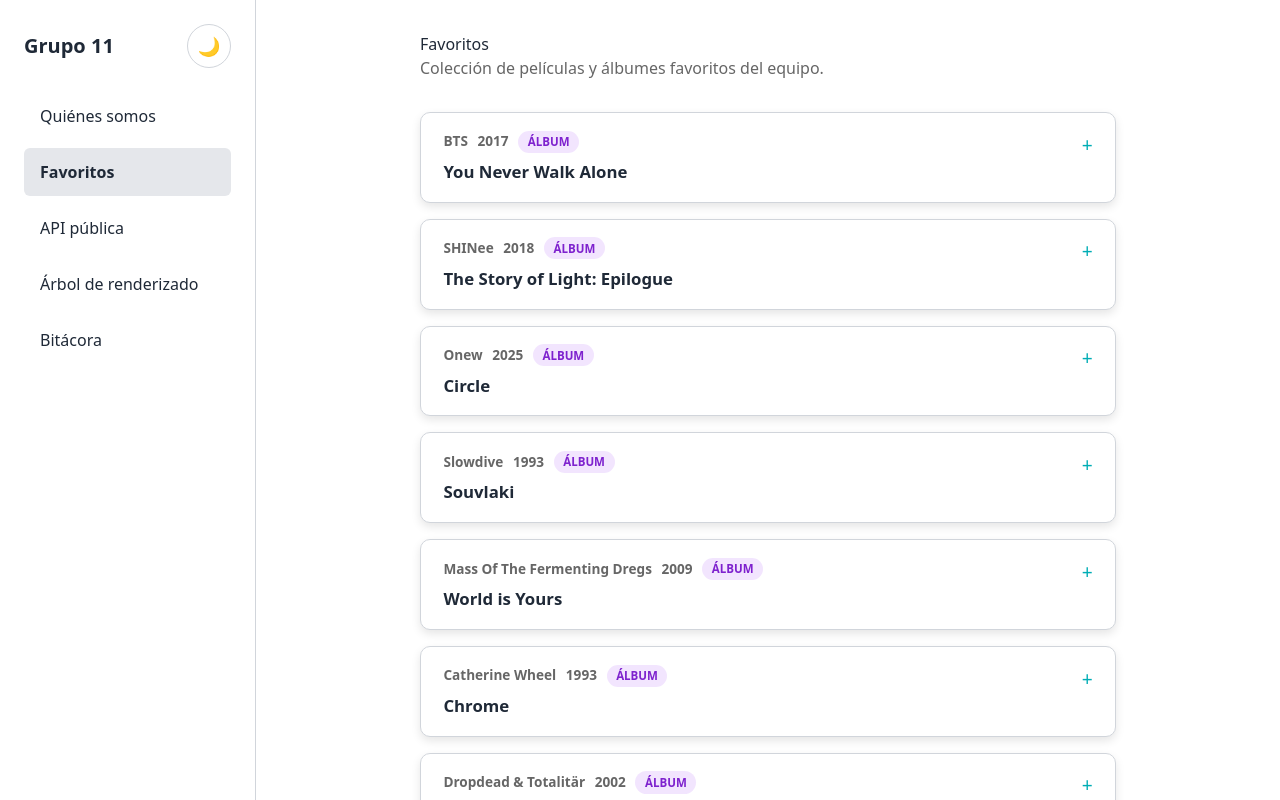
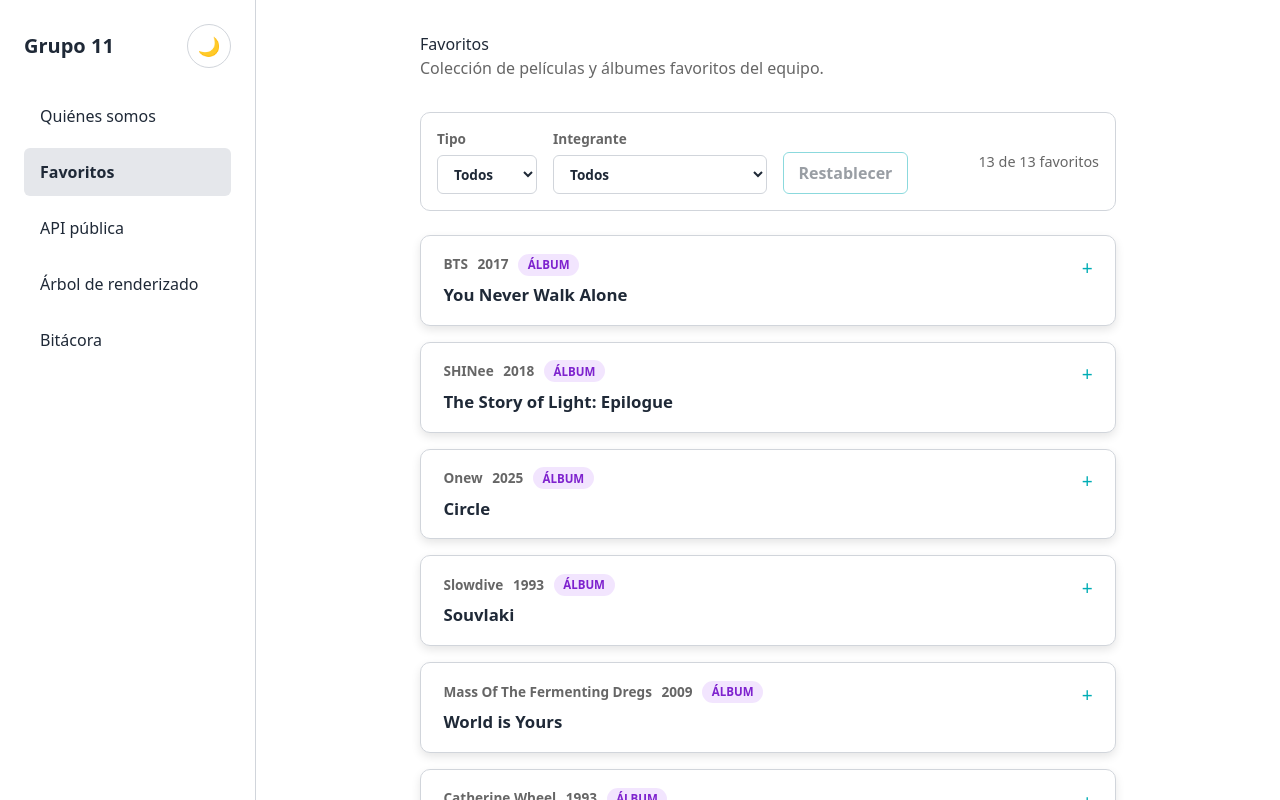
Before and after one commit to mvjhart/DSWF_TP2_2A_Grupo11, a React (Vite) app: page /recursos in a window 1280 px wide. Built offline with nearby package versions, Linux system fonts and the light colour scheme.

Commit message:
feat: filtros, contador y estado sin resultados en Recursos (G.4, G.5)

```diff
--- a/src/pages/Recursos/Recursos.css
+++ b/src/pages/Recursos/Recursos.css
@@ -7,6 +7,98 @@
 .recursos__intro {
   color: var(--color-texto-suave);
   margin-bottom: 2rem;
+}
+/* ===================================================
+   Filtros
+   =================================================== */
+
+.recursos__filtros {
+  display: flex;
+  flex-wrap: wrap;
+  align-items: end;
+  gap: 1rem;
+  margin-bottom: 1.5rem;
+  padding: 1rem;
+  background: var(--color-superficie);
+  border: 1px solid var(--color-borde);
+  border-radius: 10px;
+}
+
+.recursos__filtro {
+  display: flex;
+  flex-direction: column;
+  gap: 0.35rem;
+  font-size: 0.85rem;
+  font-weight: 600;
+}
+
+.recursos__filtro-label {
+  color: var(--color-texto-suave);
+}
+
+.recursos__filtro select {
+  padding: 0.5rem 0.75rem;
+  border: 1px solid var(--color-borde);
+  border-radius: 6px;
+  background: var(--color-fondo);
+  color: var(--color-texto);
+  cursor: pointer;
+}
+
+.recursos__filtro select:focus-visible {
+  outline: 2px solid var(--color-acento);
+  outline-offset: 2px;
+}
+
+.recursos__restablecer,
+.recursos__vacia button {
+  padding: 0.5rem 0.9rem;
+  border: 1px solid var(--color-acento);
+  border-radius: 6px;
+  background: transparent;
+  color: var(--color-texto);
+  font-weight: 600;
+  cursor: pointer;
+}
+
+.recursos__restablecer:hover:not(:disabled),
+.recursos__vacia button:hover {
+  background: var(--color-hover);
+}
+
+.recursos__restablecer:focus-visible,
+.recursos__vacia button:focus-visible {
+  outline: 2px solid var(--color-acento);
+  outline-offset: 2px;
+}
+
+.recursos__restablecer:disabled {
+  opacity: 0.45;
+  cursor: not-allowed;
+}
+
+.recursos__contador {
+  margin-left: auto;
+  align-self: center;
+  font-size: 0.9rem;
+  color: var(--color-texto-suave);
+}
+
+/* ===================================================
+   Estado sin resultados
+   =================================================== */
+
+.recursos__vacia {
+  padding: 2rem;
+  text-align: center;
+  background: var(--color-superficie);
+  border: 1px solid var(--color-borde);
+  border-radius: 10px;
+}
+
+.recursos__vacia p {
+  margin-bottom: 1rem;
+  color: var(--color-texto-suave);
 }
 
 /* ===================================================
--- a/src/pages/Recursos/Recursos.jsx
+++ b/src/pages/Recursos/Recursos.jsx
@@ -1,3 +1,4 @@
+import { useState } from "react";
 import favoritos from "../../assets/data/favoritos.json";
 import integrantes from "../../assets/data/integrantes.json";
 import AccordionItem from "../../components/AccordionItem/AccordionItem";
@@ -34,7 +35,41 @@
 // Los datos son estáticos: se filtra una sola vez al cargar el módulo.
 const favoritosVisibles = favoritos.filter(esRegistroCompleto);
 
+const TODOS = "todos";
+
+// Opciones de los filtros: salen de los registros visibles, sin repetidos,
+// para que ninguna opción devuelva cero resultados por sí sola.
+const tiposDisponibles = [
+  ...new Set(favoritosVisibles.map((favorito) => favorito.tipo)),
+].sort((a, b) =>
+  (etiquetasTipo[a] ?? a).localeCompare(etiquetasTipo[b] ?? b, "es"),
+);
+
+const integrantesDisponibles = [
+  ...new Set(favoritosVisibles.map((favorito) => favorito.memberSlug)),
+]
+  .map((slug) => ({ slug, nombre: nombrePorSlug[slug] ?? slug }))
+  .sort((a, b) => a.nombre.localeCompare(b.nombre, "es"));
+
 function Recursos() {
+  const [tipoSeleccionado, setTipoSeleccionado] = useState(TODOS);
+  const [integranteSeleccionado, setIntegranteSeleccionado] = useState(TODOS);
+
+  const favoritosFiltrados = favoritosVisibles.filter(
+    (favorito) =>
+      (tipoSeleccionado === TODOS || favorito.tipo === tipoSeleccionado) &&
+      (integranteSeleccionado === TODOS ||
+        favorito.memberSlug === integranteSeleccionado),
+  );
+
+  const hayFiltros =
+    tipoSeleccionado !== TODOS || integranteSeleccionado !== TODOS;
+
+  function restablecerFiltros() {
+    setTipoSeleccionado(TODOS);
+    setIntegranteSeleccionado(TODOS);
+  }
+
   return (
     <main className="recursos" aria-labelledby="recursos-titulo">
       <h1 id="recursos-titulo">Favoritos</h1>
@@ -42,11 +77,63 @@
         Colección de películas y álbumes favoritos del equipo.
       </p>
 
-      {/* G.4 y G.5: acá se enchufan la búsqueda, el filtro, el contador y el
-          estado sin resultados. */}
+      <section className="recursos__filtros" aria-label="Filtros de favoritos">
+        <label className="recursos__filtro">
+          <span className="recursos__filtro-label">Tipo</span>
+          <select
+            value={tipoSeleccionado}
+            onChange={(evento) => setTipoSeleccionado(evento.target.value)}
+          >
+            <option value={TODOS}>Todos</option>
+            {tiposDisponibles.map((tipo) => (
+              <option key={tipo} value={tipo}>
+                {etiquetasTipo[tipo] ?? tipo}
+              </option>
+            ))}
+          </select>
+        </label>
 
+        <label className="recursos__filtro">
+          <span className="recursos__filtro-label">Integrante</span>
+          <select
+            value={integranteSeleccionado}
+            onChange={(evento) =>
+              setIntegranteSeleccionado(evento.target.value)
+            }
+          >
+            <option value={TODOS}>Todos</option>
+            {integrantesDisponibles.map(({ slug, nombre }) => (
+              <option key={slug} value={slug}>
+                {nombre}
+              </option>
+            ))}
+          </select>
+        </label>
+
+        <button
+          type="button"
+          className="recursos__restablecer"
+          onClick={restablecerFiltros}
+          disabled={!hayFiltros}
+        >
+          Restablecer
+        </button>
+
+        <p className="recursos__contador" aria-live="polite">
+          {`${favoritosFiltrados.length} de ${favoritosVisibles.length} favoritos`}
+        </p>
+      </section>
+
+      {favoritosFiltrados.length === 0 && (
+        <section className="recursos__vacia" role="status">
+          <p>No hay favoritos que coincidan con los filtros seleccionados.</p>
+          <button type="button" onClick={restablecerFiltros}>
+            Ver todos los favoritos
+          </button>
+        </section>
+      )}
       <div className="recursos__lista">
-        {favoritosVisibles.map((favorito) => {
+        {favoritosFiltrados.map((favorito) => {
           const generos = (favorito.generos ?? []).filter(tieneTexto);
           const duenio = nombrePorSlug[favorito.memberSlug];
 
```
